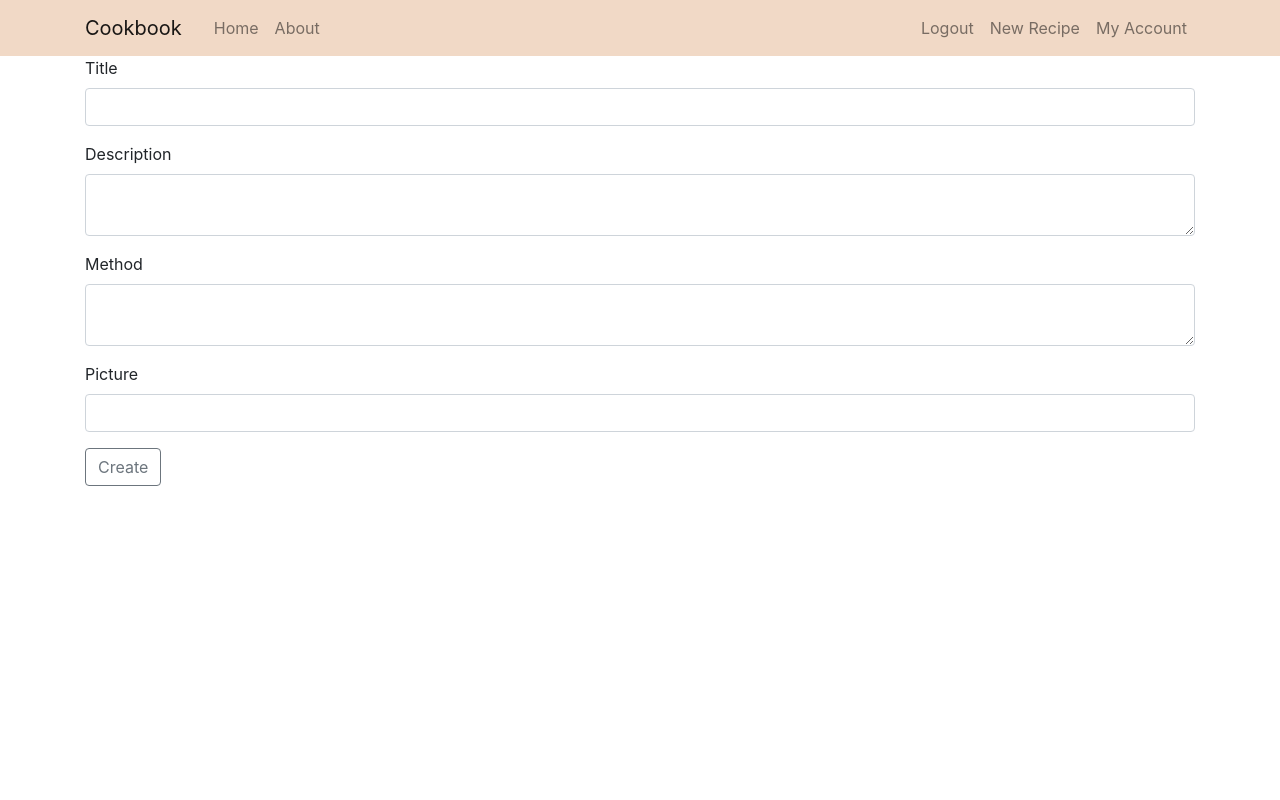
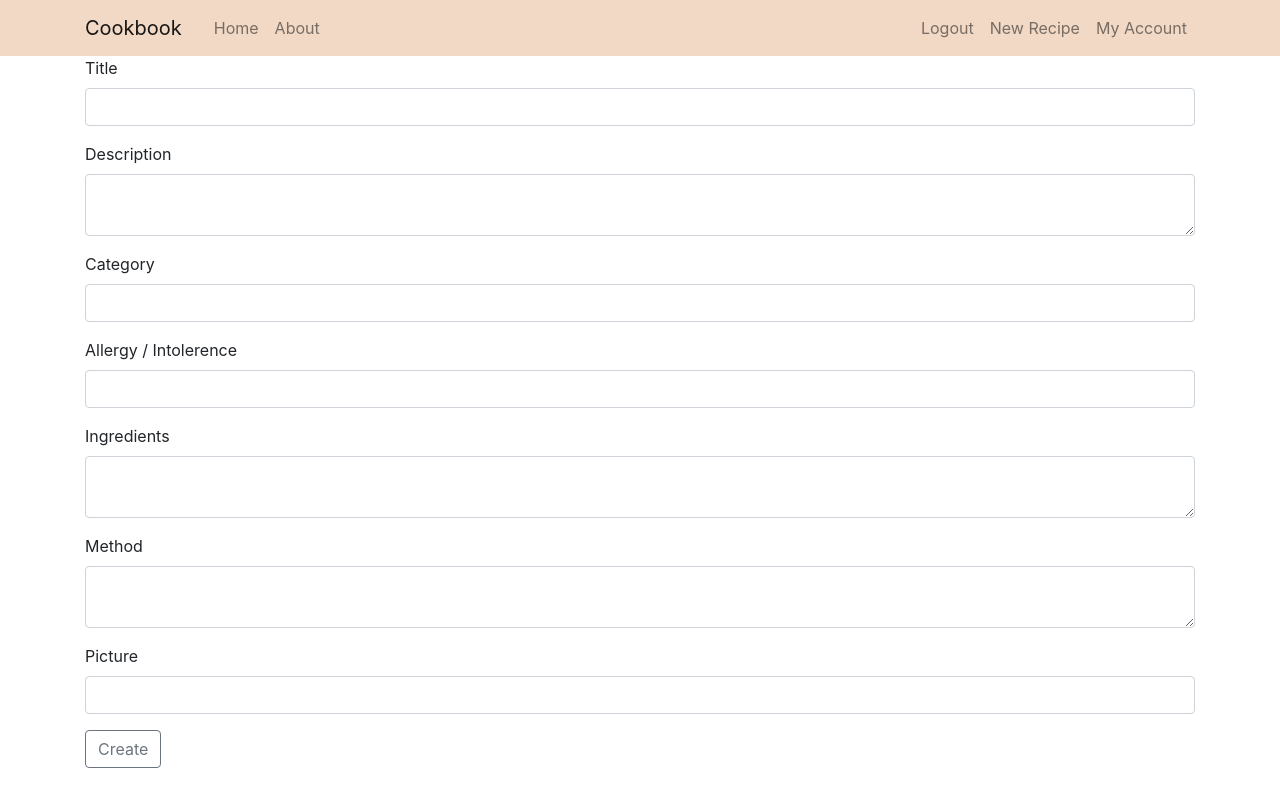
Before and after one commit to Code-Institute-Submissions/rafocus-milestone-project-3, a Flask app: page /recipe/new in a window 1280 px wide. Run offline with Flask 2, Linux system fonts and the light colour scheme; a user stored in the database is signed in; some libraries are stand-ins or nearby versions.

Commit message:
schema revisited, added ingredients, requirement, category fields

```diff
--- a/cookbook/forms.py
+++ b/cookbook/forms.py
@@ -29,11 +29,10 @@ class LoginForm(FlaskForm):
 
 class RecipeForm(FlaskForm):
     title = StringField('Title', validators=[DataRequired()])
+    category = StringField('Category')
+    requirement = StringField('Allergy / Intolerence')
     picture = StringField('Picture')
     description = TextAreaField('Description')
+    ingredients = TextAreaField('Ingredients')
     method = TextAreaField('Method')
     submit = SubmitField('Create')
-
-class SearchForm(FlaskForm):
-    user = StringField('User', validators=[DataRequired()])
-    submit = SubmitField('Search')
--- a/cookbook/models.py
+++ b/cookbook/models.py
@@ -20,6 +20,9 @@ class User(db.Model, UserMixin):
 class Recipe(db.Model):
     id = db.Column(db.Integer, primary_key=True)
     title = db.Column(db.String(100), nullable=False)
+    category = db.Column(db.String(100), nullable=False, default='')
+    requirement = db.Column(db.String(100), nullable=False, default='')
+    ingredients = db.Column(db.Text, nullable=False, default='')
     date = db.Column(db.DateTime, nullable=False, default=datetime.utcnow)
     description = db.Column(db.Text, nullable=False, default='')
     method = db.Column(db.Text, nullable=False, default='')
--- a/cookbook/routes.py
+++ b/cookbook/routes.py
@@ -1,7 +1,7 @@
 import os
 from flask import Flask, render_template, url_for, flash, redirect, request, abort
 from cookbook import app, db, bcrypt
-from cookbook.forms import RegisterForm, LoginForm, RecipeForm, SearchForm
+from cookbook.forms import RegisterForm, LoginForm, RecipeForm
 from cookbook.models import User, Recipe
 from flask_login import login_user, current_user, logout_user, login_required
 
--- a/cookbook/static/style.css
+++ b/cookbook/static/style.css
@@ -4,4 +4,5 @@
 }
 .media {
     background-color: rgb(252, 247, 240);
+    padding: 1rem;
 }
--- a/cookbook/templates/my_account.html
+++ b/cookbook/templates/my_account.html
@@ -1,5 +1,5 @@
 {% extends "main.html" %}
 {% block content %}
-    <h1>{{ current_user.username }}</h1>
-    <a class="btn btn-outline-secondary" href="{{ url_for('user_recipes', username=current_user.username ) }}"> My recipes</a>
+    <h1>Hello {{ current_user.username }}!</h1>
+    <a class="btn btn-outline-secondary" href="{{ url_for('user_recipes', username=current_user.username ) }}"> Show my recipes</a>
 {% endblock content %}
--- a/cookbook/templates/new_recipe.html
+++ b/cookbook/templates/new_recipe.html
@@ -27,6 +27,45 @@
             </div>
         {% else %}
             {{ form.description(class="form-control") }}
+        {% endif %}
+    </div>
+    <div class="form-group">
+        {{ form.category.label(class="form-control-label") }}
+        {% if form.category.errors %}
+            {{ form.category(class="form-control is-invalid")}}
+            <div class="invalid-feedback">
+                {% for error in form.category.errors %}
+                    <span>{{ error }}</span>
+                {% endfor %}
+            </div>
+        {% else %}
+            {{ form.category(class="form-control") }}
+        {% endif %}
+    </div>
+    <div class="form-group">
+        {{ form.requirement.label(class="form-control-label") }}
+        {% if form.category.errors %}
+            {{ form.category(class="form-control is-invalid")}}
+            <div class="invalid-feedback">
+                {% for error in form.category.errors %}
+                    <span>{{ error }}</span>
+                {% endfor %}
+            </div>
+        {% else %}
+            {{ form.category(class="form-control") }}
+        {% endif %}
+    </div>
+    <div class="form-group">
+        {{ form.ingredients.label(class="form-control-label") }}
+        {% if form.ingredients.errors %}
+            {{ form.ingredients(class="form-control is-invalid")}}
+            <div class="invalid-feedback">
+                {% for error in form.ingredients.errors %}
+                    <span>{{ error }}</span>
+                {% endfor %}
+            </div>
+        {% else %}
+            {{ form.ingredients(class="form-control") }}
         {% endif %}
     </div>
     <div class="form-group">
```
Also changed, not shown: cookbook/templates/recipe.html (+7 -1 lines), cookbook/database.db.
